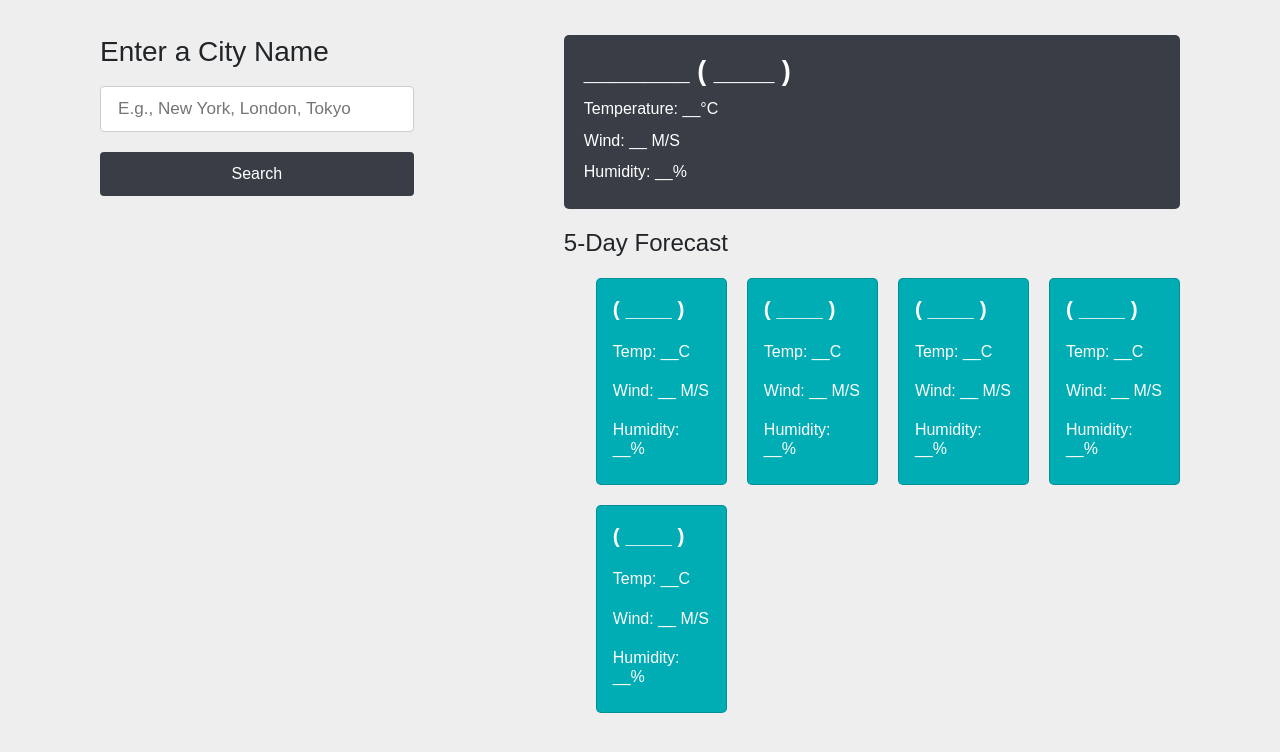
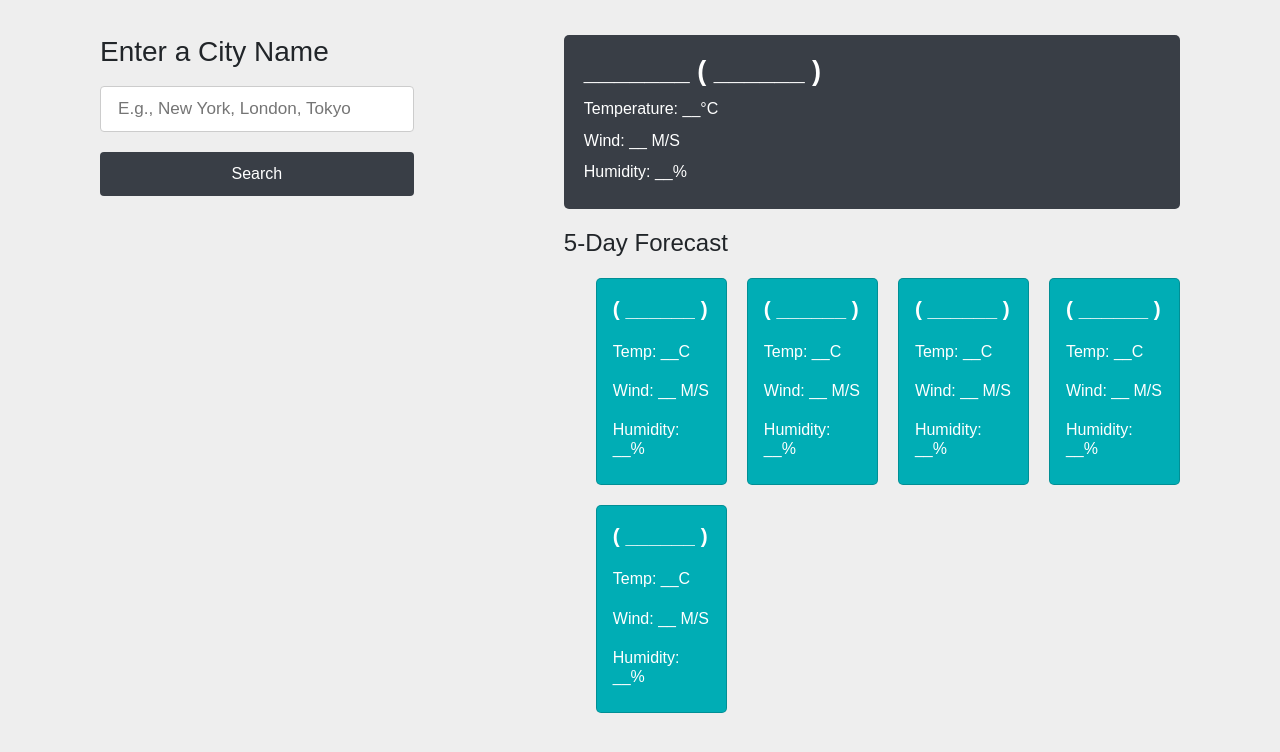
Before and after one commit to huertasjoey/Final-WebDev, a website: page index.html in a window 1280 px wide. Shown: the part 136-888 px from the top of the page. Drawn offline with nearby package versions, Linux system fonts and the light colour scheme; no server answers.

Commit message:
update the errors

```diff
--- a/index.html
+++ b/index.html
@@ -48,7 +48,7 @@
         <div class="weather-data">
           <div class="current-weather">
             <div class="details">
-          <h2>_______ ( ____ )</h2>
+              <h2>_______ ( ______ )</h2>
               <h6>Temperature: __°C</h6>
               <h6>Wind: __ M/S</h6>
               <h6>Humidity: __%</h6>
@@ -58,31 +58,31 @@
             <h2>5-Day Forecast</h2>
             <ul class="weather-cards">
               <li class="card">
-            <h3>( ____ )</h3>
+                <h3>( ______ )</h3>
                 <h6>Temp: __C</h6>
                 <h6>Wind: __ M/S</h6>
                 <h6>Humidity: __%</h6>
               </li>
               <li class="card">
-            <h3>( ____ )</h3>
+                <h3>( ______ )</h3>
                 <h6>Temp: __C</h6>
                 <h6>Wind: __ M/S</h6>
                 <h6>Humidity: __%</h6>
               </li>
               <li class="card">
-            <h3>( ____ )</h3>
+                <h3>( ______ )</h3>
                 <h6>Temp: __C</h6>
                 <h6>Wind: __ M/S</h6>
                 <h6>Humidity: __%</h6>
               </li>
               <li class="card">
-            <h3>( ____ )</h3>
+                <h3>( ______ )</h3>
                 <h6>Temp: __C</h6>
                 <h6>Wind: __ M/S</h6>
                 <h6>Humidity: __%</h6>
               </li>
               <li class="card">
-            <h3>( ____ )</h3>
+                <h3>( ______ )</h3>
                 <h6>Temp: __C</h6>
                 <h6>Wind: __ M/S</h6>
                 <h6>Humidity: __%</h6>
@@ -97,7 +97,6 @@
       <h1>News Page</h1>
       <div class="row" id="newsRow"></div>
     </section>
-
 
     <section id="aboutPage"  class="section">
       <div>
@@ -206,7 +205,6 @@
     </div>
     </section>
 
-
     <script src="https://cdn.jsdelivr.net/npm/@popperjs/core@2.11.8/dist/umd/popper.min.js"></script>
     <script src="https://cdn.jsdelivr.net/npm/bootstrap@5.3.3/dist/js/bootstrap.min.js"></script>
     <script src="script.js"></script>
```
Lines whose indentation alone changed are shown as unchanged.
